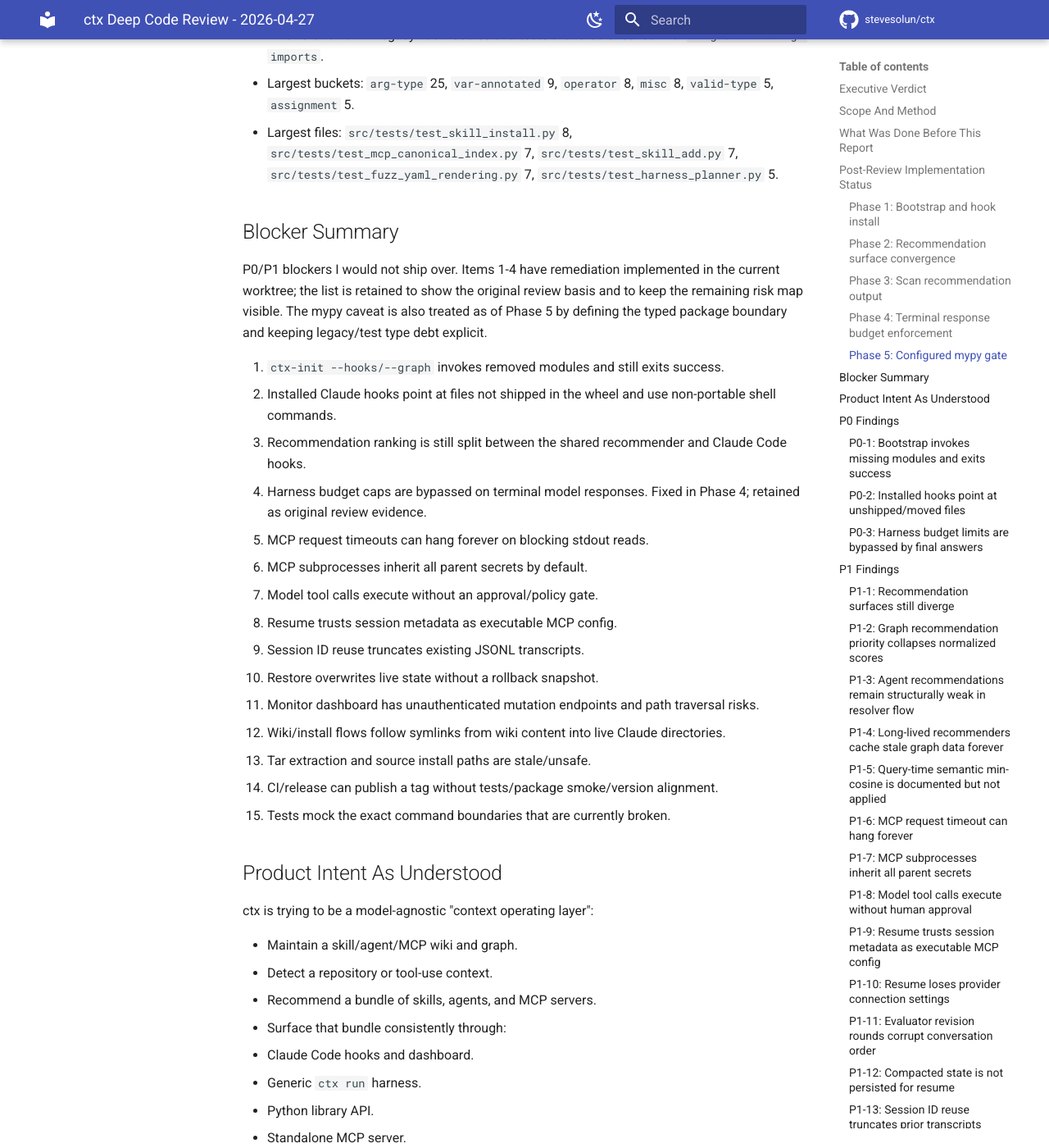
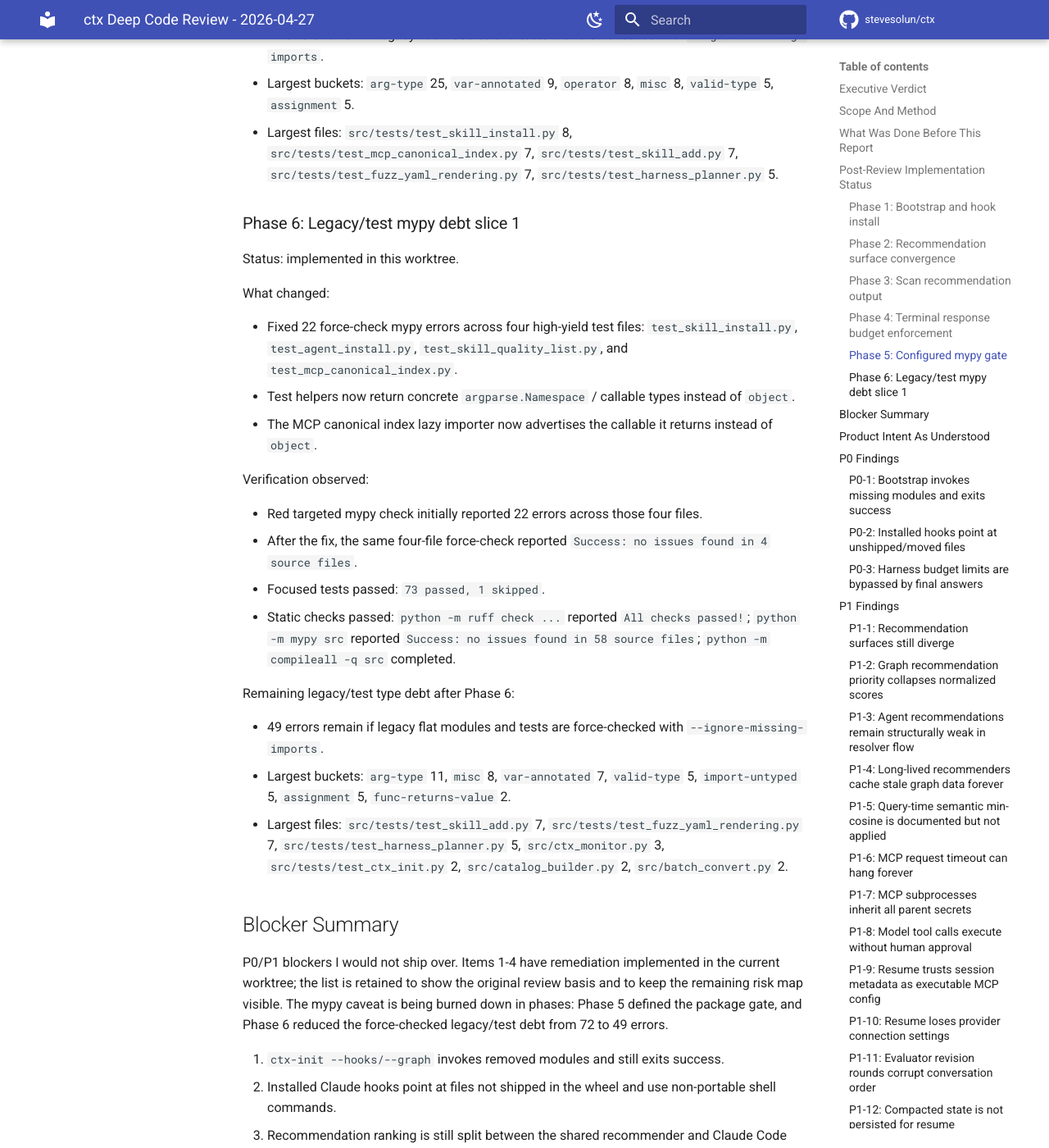
Before and after one commit to stevesolun/ctx, an MkDocs documentation site: the page built from docs/reports/ctx-million-dollar-review-2026-04-27.md, in a window 1280 px wide and 1400 px high, scrolled down 6336 px. Shown: the whole window at 82% size. Built offline with MkDocs 1.6.1 and Material for MkDocs 9.7.7, drawn with Linux system fonts in a browser that asks for light colours; comment, search, counter and statistics services are not loaded; some of the changed text lies outside the part shown.

Commit message:
test: reduce legacy mypy debt

```diff
--- a/docs/reports/ctx-million-dollar-review-2026-04-27.md
+++ b/docs/reports/ctx-million-dollar-review-2026-04-27.md
@@ -162,15 +162,38 @@
 - Focused resolver/recommendation tests passed: `43 passed`.
 - Static check passed on touched files: `python -m ruff check pyproject.toml src\ctx\core\resolve\resolve_skills.py` reported `All checks passed!`.
 
-Remaining type debt outside the configured package gate:
+Original remaining type debt outside the configured package gate:
 
 - 72 errors remain if legacy flat modules and tests are force-checked with `--ignore-missing-imports`.
 - Largest buckets: `arg-type` 25, `var-annotated` 9, `operator` 8, `misc` 8, `valid-type` 5, `assignment` 5.
 - Largest files: `src/tests/test_skill_install.py` 8, `src/tests/test_mcp_canonical_index.py` 7, `src/tests/test_skill_add.py` 7, `src/tests/test_fuzz_yaml_rendering.py` 7, `src/tests/test_harness_planner.py` 5.
 
+### Phase 6: Legacy/test mypy debt slice 1
+
+Status: implemented in this worktree.
+
+What changed:
+
+- Fixed 22 force-check mypy errors across four high-yield test files: `test_skill_install.py`, `test_agent_install.py`, `test_skill_quality_list.py`, and `test_mcp_canonical_index.py`.
+- Test helpers now return concrete `argparse.Namespace` / callable types instead of `object`.
+- The MCP canonical index lazy importer now advertises the callable it returns instead of `object`.
+
+Verification observed:
+
+- Red targeted mypy check initially reported 22 errors across those four files.
+- After the fix, the same four-file force-check reported `Success: no issues found in 4 source files`.
+- Focused tests passed: `73 passed, 1 skipped`.
+- Static checks passed: `python -m ruff check ...` reported `All checks passed!`; `python -m mypy src` reported `Success: no issues found in 58 source files`; `python -m compileall -q src` completed.
+
+Remaining legacy/test type debt after Phase 6:
+
+- 49 errors remain if legacy flat modules and tests are force-checked with `--ignore-missing-imports`.
+- Largest buckets: `arg-type` 11, `misc` 8, `var-annotated` 7, `valid-type` 5, `import-untyped` 5, `assignment` 5, `func-returns-value` 2.
+- Largest files: `src/tests/test_skill_add.py` 7, `src/tests/test_fuzz_yaml_rendering.py` 7, `src/tests/test_harness_planner.py` 5, `src/ctx_monitor.py` 3, `src/tests/test_ctx_init.py` 2, `src/catalog_builder.py` 2, `src/batch_convert.py` 2.
+
 ## Blocker Summary
 
-P0/P1 blockers I would not ship over. Items 1-4 have remediation implemented in the current worktree; the list is retained to show the original review basis and to keep the remaining risk map visible. The mypy caveat is also treated as of Phase 5 by defining the typed package boundary and keeping legacy/test type debt explicit.
+P0/P1 blockers I would not ship over. Items 1-4 have remediation implemented in the current worktree; the list is retained to show the original review basis and to keep the remaining risk map visible. The mypy caveat is being burned down in phases: Phase 5 defined the package gate, and Phase 6 reduced the force-checked legacy/test debt from 72 to 49 errors.
 
 1. `ctx-init --hooks/--graph` invokes removed modules and still exits success.
 2. Installed Claude hooks point at files not shipped in the wheel and use non-portable shell commands.
```
Also changed, not shown: 4 other files.
